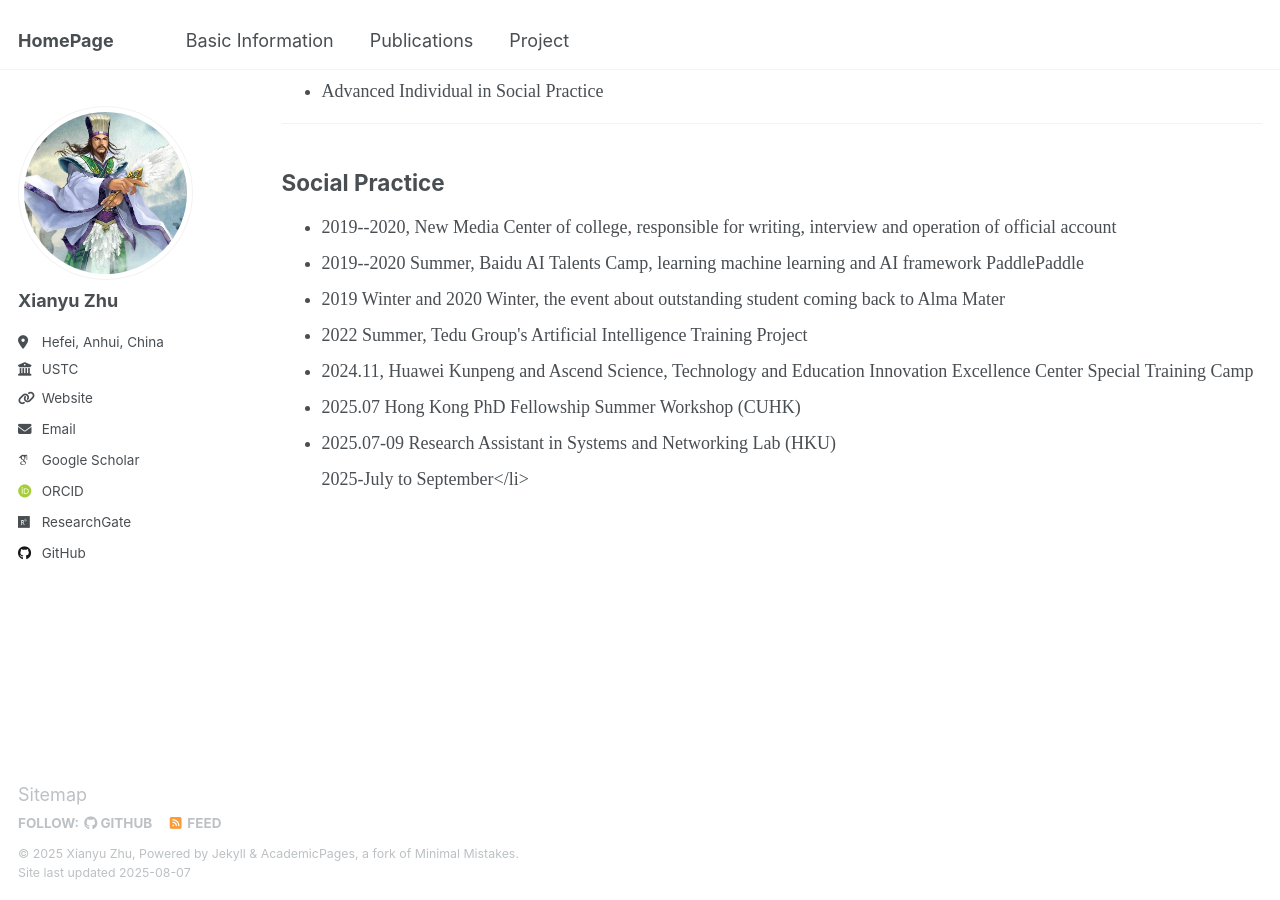
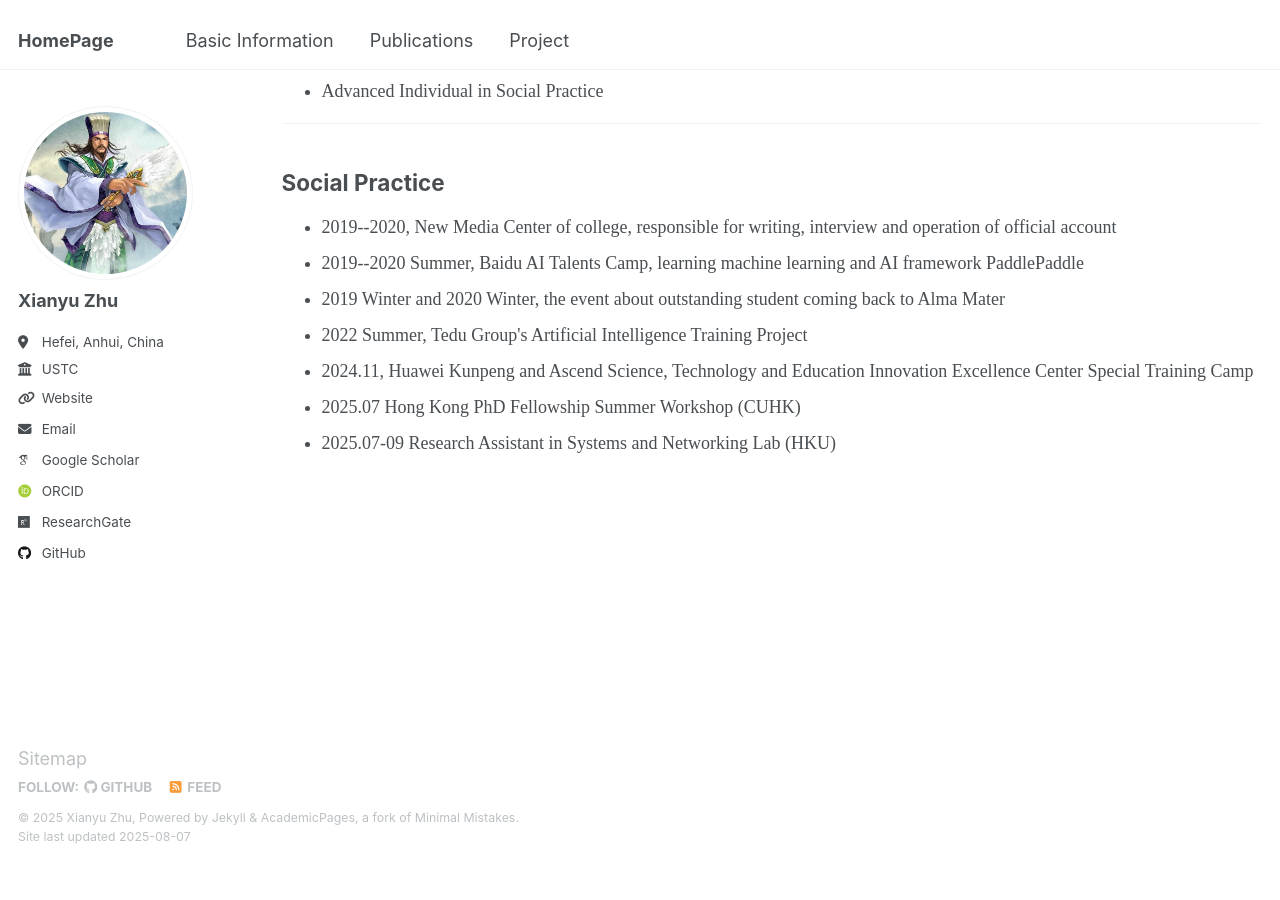
Before and after one commit to zhuxy-USTC/zhuxy-USTC.github.io, a Jekyll site: the page built from _pages/cv.md, in a window 1280 px wide and 900 px high, scrolled down 1264 px. Built offline with Jekyll 4.4.1, drawn with Linux system fonts in a browser that asks for light colours; some web fonts are replaced; after the commit the page ends 2128 px from its top, so only the background shows below that.

Commit message:
Update cv.md

```diff
--- a/_pages/cv.md
+++ b/_pages/cv.md
@@ -76,7 +76,6 @@ redirect_from:
     <li>2024.11, Huawei Kunpeng and Ascend Science, Technology and Education Innovation Excellence Center Special Training Camp</li>
     <li>2025.07 Hong Kong PhD Fellowship Summer Workshop (CUHK) </li>
     <li>2025.07-09 Research Assistant in Systems and Networking Lab (HKU) </li>
-2025‑July to September</li>
 </ul>
 
 
```
